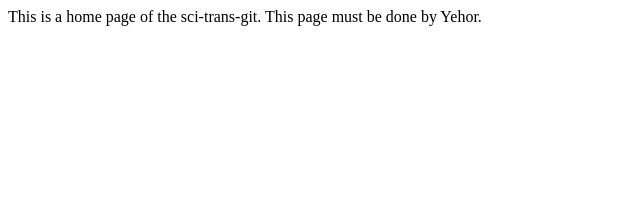
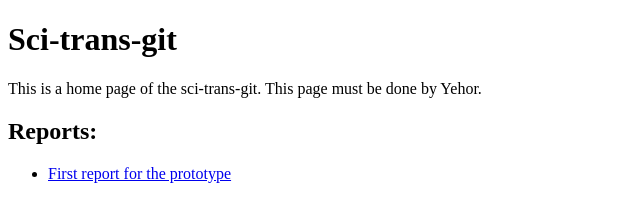
Before and after one commit to DobbiKov/sci-trans-git, a plain HTML site: page docs/index.html in a window 1280 px wide. Shown: the whole page, without its empty margins (0-640 px from the left). Drawn offline with Linux system fonts and the light colour scheme.

Commit message:
added report to the index html

```diff
--- a/docs/index.html
+++ b/docs/index.html
@@ -6,8 +6,14 @@
         <title>Sci-trans-git</title>
     </head>
     <body>
+        <h1>Sci-trans-git</h1>
        This is a home page of the sci-trans-git.
 
        This page must be done by Yehor.
+
+       <h2>Reports:</h2>
+       <ul>
+           <li><a href="./prototype_report.pdf" target="_blank">First report for the prototype</a></li>
+       </ul>
     </body>
 </html>
```
Also changed, not shown: 1 other file.
